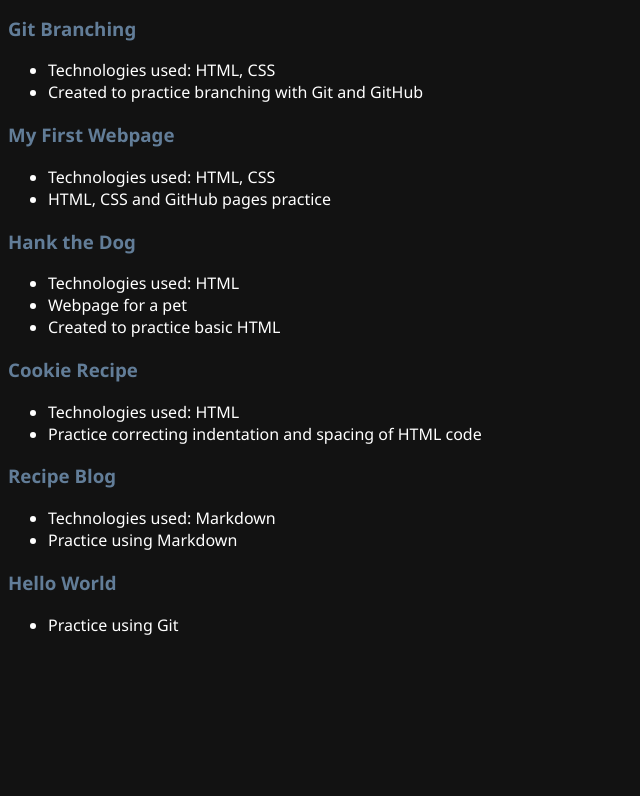
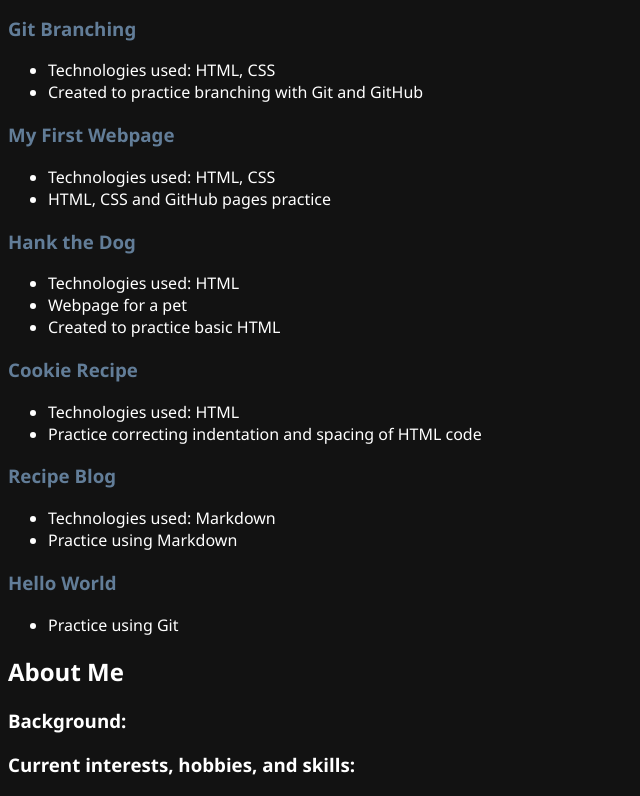
Before and after one commit to sarakane/Portfolio, a plain HTML site: page index.html in a window 1280 px wide. Shown: the part 1118-1914 px from the top of the page, without its empty margins (0-640 px from the left). Before the commit the page ends 1770 px from the top, so only its background shows below. Drawn offline with Linux system fonts and the light colour scheme.

Commit message:
Add an About Me section

```diff
--- a/index.html
+++ b/index.html
@@ -87,5 +87,10 @@
         <li>Practice using Git</li>
       </ul>
     </div>
+    <div class="about_me">
+      <h2>About Me</h2>
+      <h3>Background:</h3>
+      <h3>Current interests, hobbies, and skills:</h3>
+    </div>
   </body>
 </html>
```
